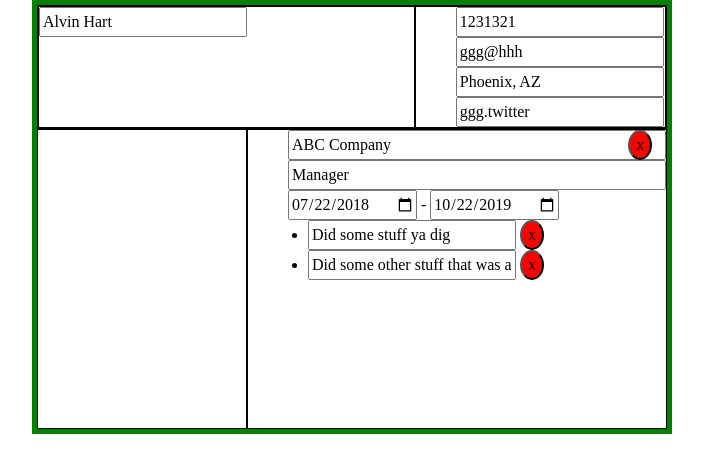
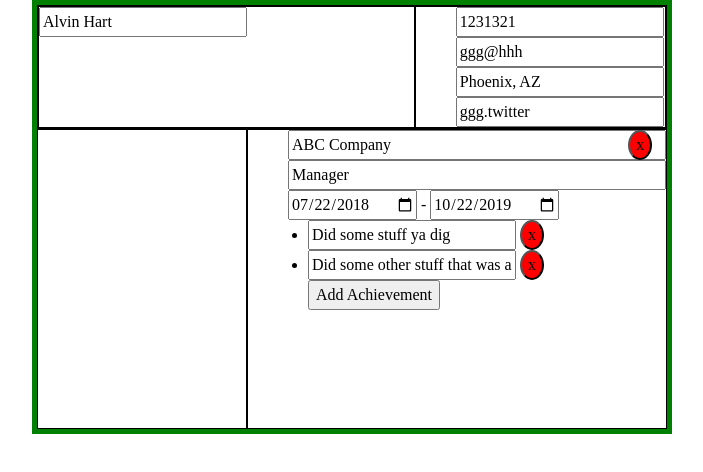
Before and after one commit to greenzombie123/cv-application, a React (Vite) app: page / in a window 1280 px wide. Shown: the top 472 px of the page, without its empty margins (288-991 px from the left). Built offline with nearby package versions, Linux system fonts and the light colour scheme.

Commit message:
Implement eventHandler for workAchievementList

```diff
--- a/src/components/MainInfoSection/WorkSection/WorkAchievementList.jsx
+++ b/src/components/MainInfoSection/WorkSection/WorkAchievementList.jsx
@@ -1,8 +1,9 @@
+import AddButton from "../../UtilityComponents/AddButton";
 import DeleteButton from "../../UtilityComponents/DeleteButton";
 import Input from "../../UtilityComponents/Input";
 import "./WorkAchievementList.css";
 
-function WorkAchievementList({ workAchievementList, onChange }) {
+function WorkAchievementList({ workAchievementList, onChange, onAddAchievementClick }) {
   return (
     <ul className="workAchievementList">
       {workAchievementList.map((workAchievement) => (
@@ -16,6 +17,7 @@ function WorkAchievementList({ workAchievementList, onChange }) {
           <DeleteButton />
         </li>
       ))}
+      <AddButton text="Add Achievement" onClick={onAddAchievementClick}/>
     </ul>
   );
 }
--- a/src/components/MainInfoSection/WorkSection/WorkSection.jsx
+++ b/src/components/MainInfoSection/WorkSection/WorkSection.jsx
@@ -34,6 +34,16 @@ function WorkSection({ hasSubmit }) {
     };
   }
 
+  function onAddAchievementClick(id){
+    return () => {
+      const listCopy = [...workInfoList];
+      const workInfoCopy = listCopy.find((wi) => wi.id === id);
+      const newId = workInfoCopy.workAchievementList.length + 1
+      workInfoCopy.workAchievementList.push({id:newId, text:""})
+      setWorkInfoList(listCopy)
+    };
+  }
+
   return (
     <ul className="workSection">
       {workInfoList.map((workInfo) => {
@@ -61,6 +71,7 @@ function WorkSection({ hasSubmit }) {
             <WorkAchievementList
               workAchievementList={workInfo.workAchievementList}
               onChange={onAchievementChange(workInfo.id)}
+              onAddAchievementClick={onAddAchievementClick(workInfo.id)}
             />
           </WorkInfo>
         );
--- a/src/components/UtilityComponents/AddButton.jsx
+++ b/src/components/UtilityComponents/AddButton.jsx
@@ -0,0 +1,7 @@
+function AddButton({onClick, text = "Add"}){
+    return (
+        <button onClick={e => onClick(e)}>{text}</button>
+    )
+}
+
+export default AddButton
```
